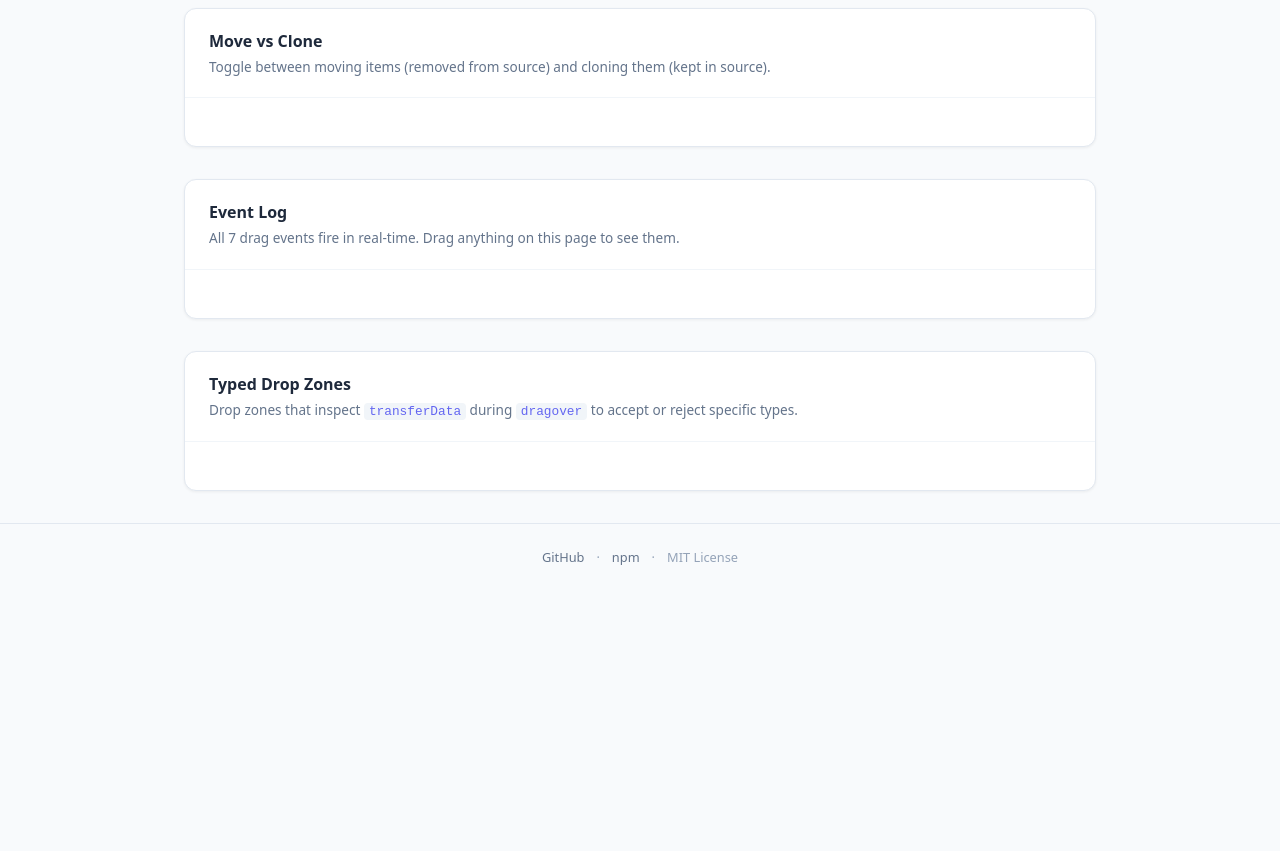
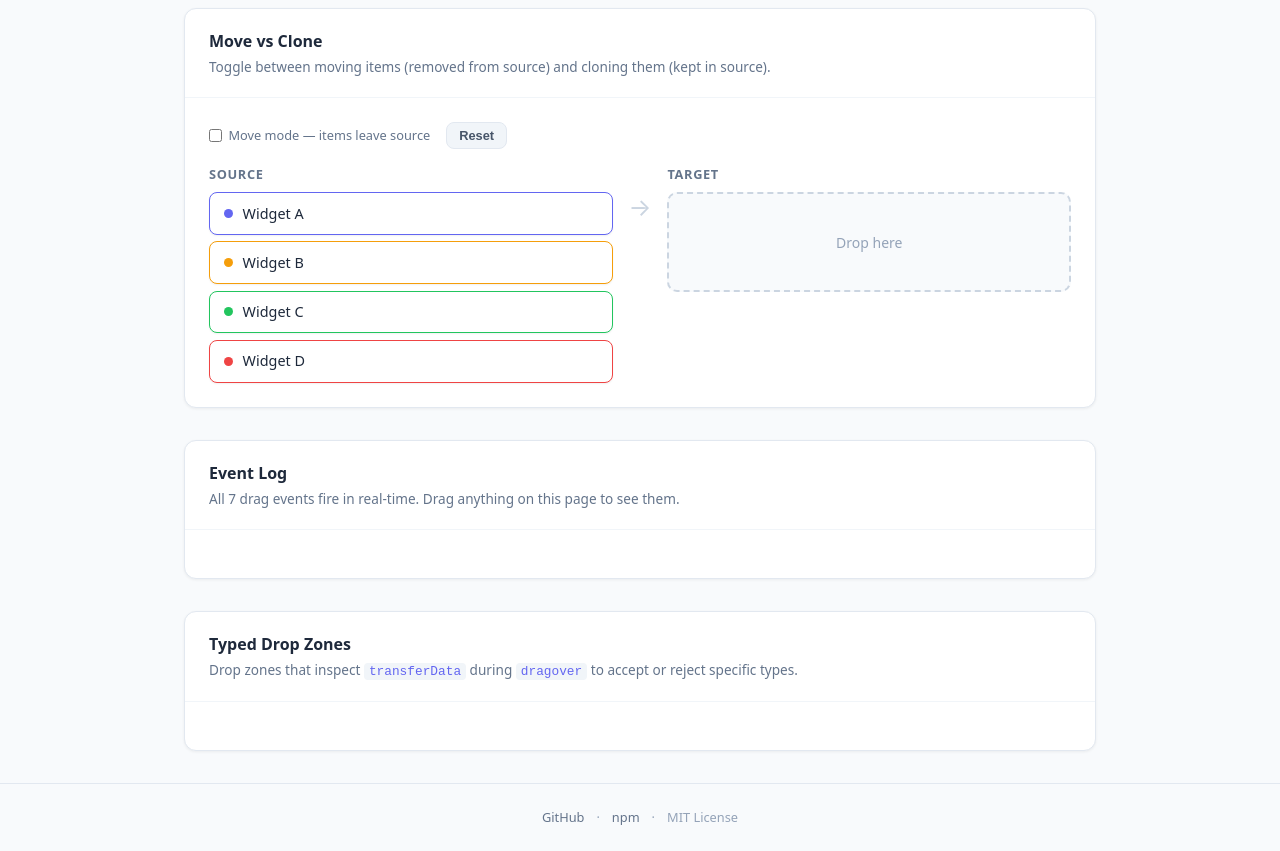
Before and after one commit to TusharJoy/vue3-drag-drop, a Vue app: page / in a window 1280 px wide. Shown: the part 2160-3011 px from the top of the page. Before the commit the page ends 2751 px from the top, so only its background shows below. Built offline with nearby package versions, Linux system fonts and the light colour scheme.

Commit message:
feat: add move vs clone demo section

```diff
--- a/src/App.vue
+++ b/src/App.vue
@@ -94,6 +94,35 @@ const ghostDemoDropped = ref(null);
 
 function onGhostDrop(data) {
   ghostDemoDropped.value = `Dropped: "${data.label}" (${data.ghostType} ghost)`;
+}
+
+// ── Move vs Clone ──
+const cloneMode = ref(false);
+const sourceList = ref([
+  { id: 201, label: "Widget A", color: "#6366f1" },
+  { id: 202, label: "Widget B", color: "#f59e0b" },
+  { id: 203, label: "Widget C", color: "#22c55e" },
+  { id: 204, label: "Widget D", color: "#ef4444" },
+]);
+const targetList = ref([]);
+
+function handleListDrop(item) {
+  if (!targetList.value.find((i) => i.id === item.id)) {
+    targetList.value.push({ ...item });
+  }
+  if (!cloneMode.value) {
+    sourceList.value = sourceList.value.filter((i) => i.id !== item.id);
+  }
+}
+
+function resetLists() {
+  sourceList.value = [
+    { id: 201, label: "Widget A", color: "#6366f1" },
+    { id: 202, label: "Widget B", color: "#f59e0b" },
+    { id: 203, label: "Widget C", color: "#22c55e" },
+    { id: 204, label: "Widget D", color: "#ef4444" },
+  ];
+  targetList.value = [];
 }
 
 // ── Toggle draggable ──
@@ -326,7 +355,52 @@ const toggleDropped = ref(null);
           <p class="section-desc">Toggle between moving items (removed from source) and cloning them (kept in source).</p>
         </div>
         <div class="section-body">
-          <!-- Task 7 content goes here -->
+          <div class="moveclone-controls">
+            <label class="toggle-switch">
+              <input type="checkbox" v-model="cloneMode" />
+              <span>{{ cloneMode ? 'Clone mode — items stay in source' : 'Move mode — items leave source' }}</span>
+            </label>
+            <button class="btn btn-ghost btn-sm" @click="resetLists">Reset</button>
+          </div>
+          <div class="moveclone-layout">
+            <div>
+              <p class="col-label">Source</p>
+              <div class="item-col">
+                <Drag
+                  v-for="item in sourceList"
+                  :key="item.id"
+                  :transfer-data="item"
+                  class="drag-item"
+                  :style="{ borderColor: item.color }"
+                >
+                  <span class="dot" :style="{ background: item.color }"></span>
+                  {{ item.label }}
+                </Drag>
+                <p v-if="sourceList.length === 0" class="empty-hint">All moved</p>
+              </div>
+            </div>
+            <div class="moveclone-arrow">{{ cloneMode ? '⊕' : '→' }}</div>
+            <div>
+              <p class="col-label">Target</p>
+              <Drop
+                v-slot="{ transferData }"
+                class="drop-zone"
+                :class="{ over: transferData }"
+                @drop="handleListDrop"
+              >
+                <div
+                  v-for="item in targetList"
+                  :key="item.id"
+                  class="drag-item"
+                  :style="{ borderColor: item.color }"
+                >
+                  <span class="dot" :style="{ background: item.color }"></span>
+                  {{ item.label }}
+                </div>
+                <p v-if="targetList.length === 0 && !transferData" class="empty-hint">Drop here</p>
+              </Drop>
+            </div>
+          </div>
         </div>
       </section>
 
@@ -517,4 +591,12 @@ body {
 .toggle-switch { display: flex; align-items: center; gap: 0.4rem; font-size: 0.8rem; color: #64748b; cursor: pointer; white-space: nowrap; }
 .lock-icon { margin-left: auto; font-size: 0.9rem; }
 .toggle-drop { min-height: 180px; justify-content: center; }
+
+/* ── Move vs Clone ── */
+.moveclone-controls { display: flex; align-items: center; gap: 1rem; margin-bottom: 1rem; }
+.moveclone-layout { display: grid; grid-template-columns: 1fr auto 1fr; gap: 1rem; align-items: start; }
+.moveclone-arrow { font-size: 1.5rem; color: #cbd5e1; padding-top: 1.5rem; text-align: center; }
+.col-label { font-size: 0.8rem; font-weight: 700; color: #64748b; text-transform: uppercase; letter-spacing: 0.05em; margin-bottom: 0.5rem; }
+.item-col { display: flex; flex-direction: column; gap: 0.4rem; }
+.btn-sm { padding: 0.3rem 0.75rem; font-size: 0.8rem; }
 </style>
```
